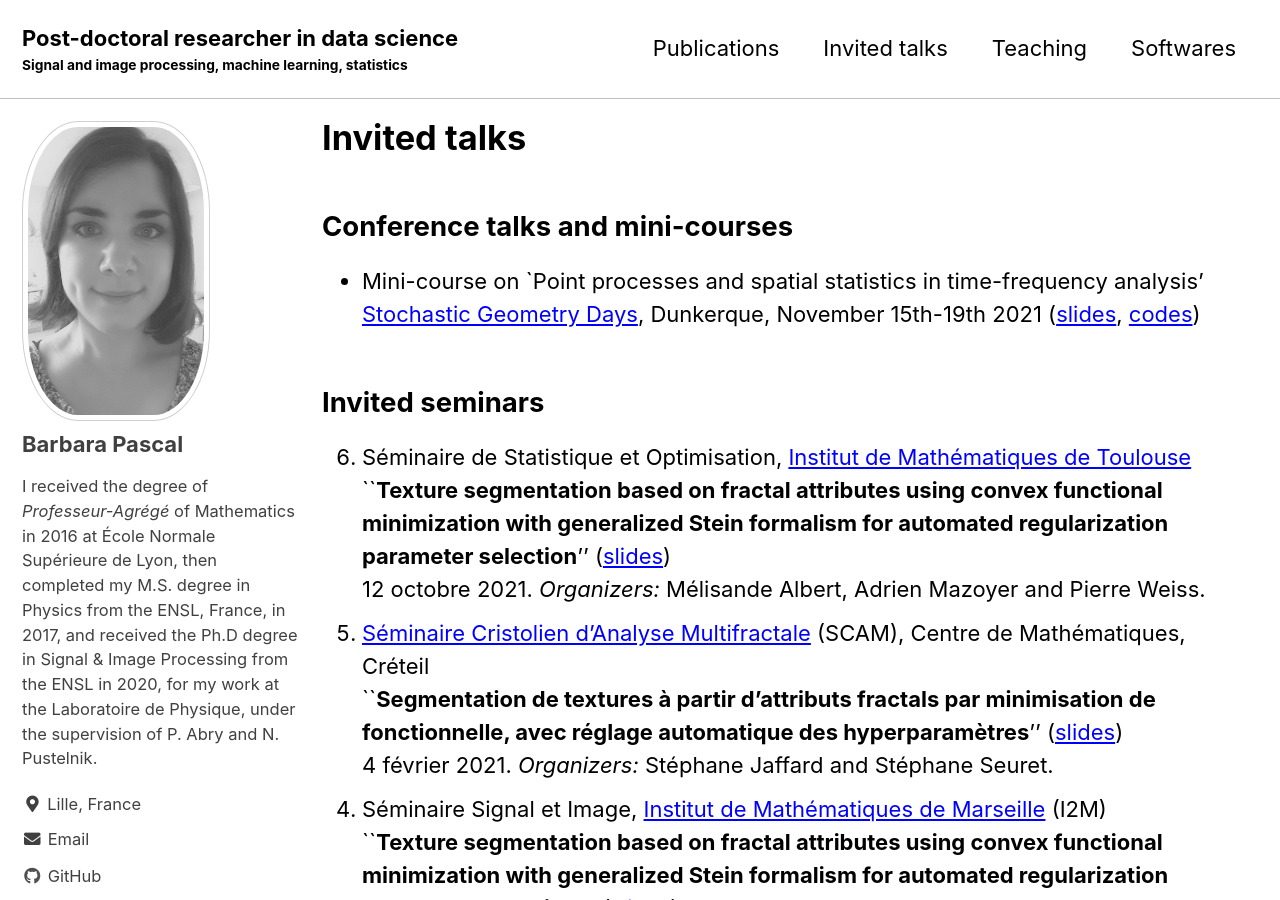
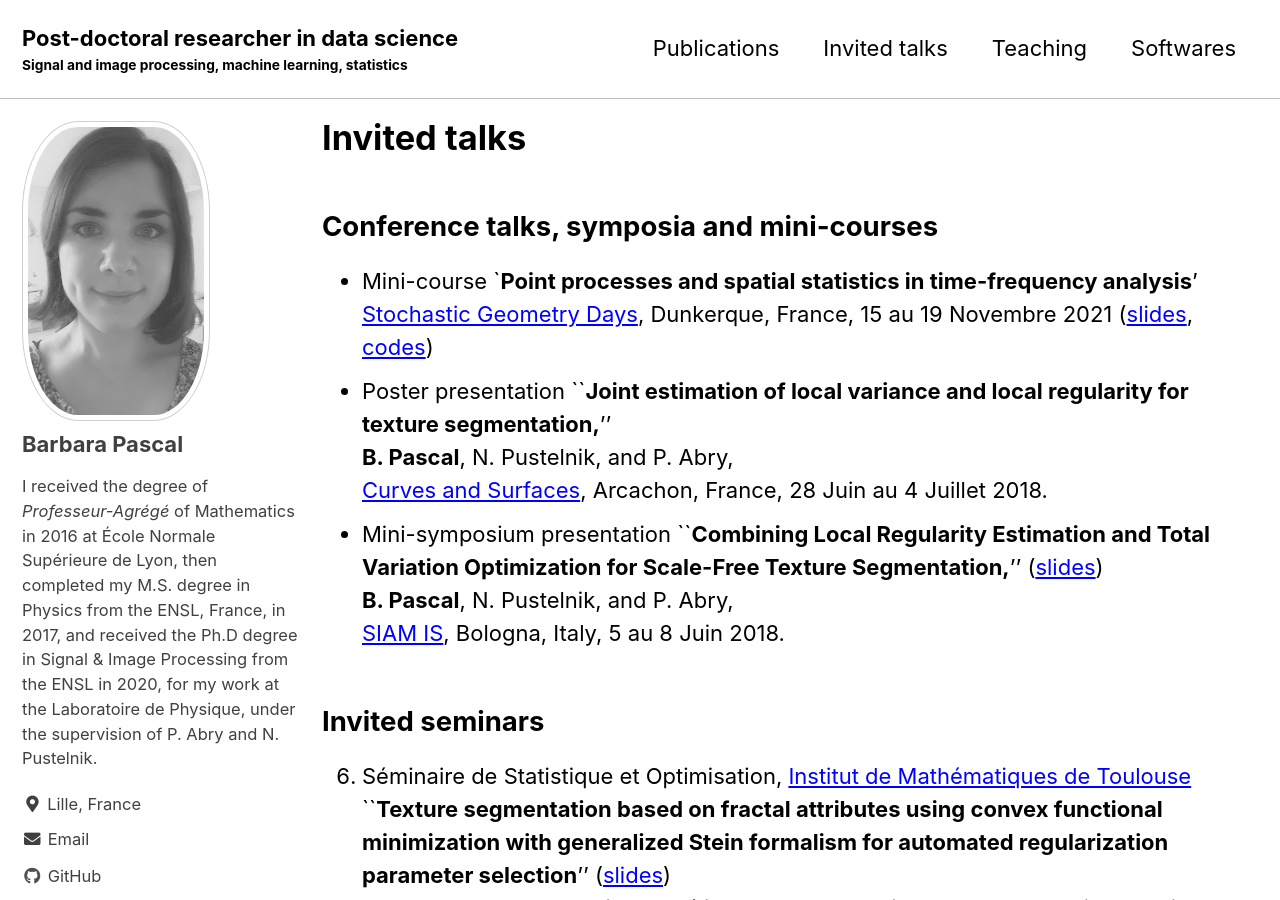
Before and after one commit to bpascal-fr/bpascal-fr.github.io, a Jekyll site: the page built from _pages/invitations.md, in a window 1280 px wide and 900 px high. Built offline with Jekyll 4.4.1, drawn with Linux system fonts in a browser that asks for light colours; cached includes are drawn as plain includes; nearby versions of some CDN libraries; some web fonts are replaced.

Commit message:
invited semainars

```diff
--- a/_pages/invitations.md
+++ b/_pages/invitations.md
@@ -6,11 +6,17 @@ author_profile: true
 title: "Invited talks"
 ---
 
-## Conference talks and mini-courses
+## Conference talks, symposia and mini-courses
 
-* Mini-course on `Point processes and spatial statistics in time-frequency analysis'
-[Stochastic Geometry Days](https://www.mathconf.org/sgd2021), Dunkerque, November 15th-19th 2021
+* Mini-course `**Point processes and spatial statistics in time-frequency analysis**'
+[Stochastic Geometry Days](https://www.mathconf.org/sgd2021), Dunkerque, France, 15 au 19 Novembre 2021
 ([slides](../assets/pdfs/SP-and-GAF_B-Pascal.pdf), [codes](https://github.com/bpascal-fr/GeoSto-PP-for-TF))
+* Poster presentation ``**Joint estimation of local variance and local regularity for texture segmentation,**''
+**B. Pascal**, N. Pustelnik, and P. Abry,
+ [Curves and Surfaces](https://cs2018.sciencesconf.org/), Arcachon, France, 28 Juin au 4 Juillet 2018.
+* Mini-symposium presentation ``**Combining Local Regularity Estimation and Total Variation Optimization for Scale-Free Texture Segmentation,**'' ([slides](../assets/pdfs/siam2018.pdf))
+**B. Pascal**, N. Pustelnik, and P. Abry,
+[SIAM IS](https://www.siam-is18.dm.unibo.it/), Bologna, Italy, 5 au 8 Juin 2018.
 
 ## Invited seminars
 
```
Also changed, not shown: 1 other file.
